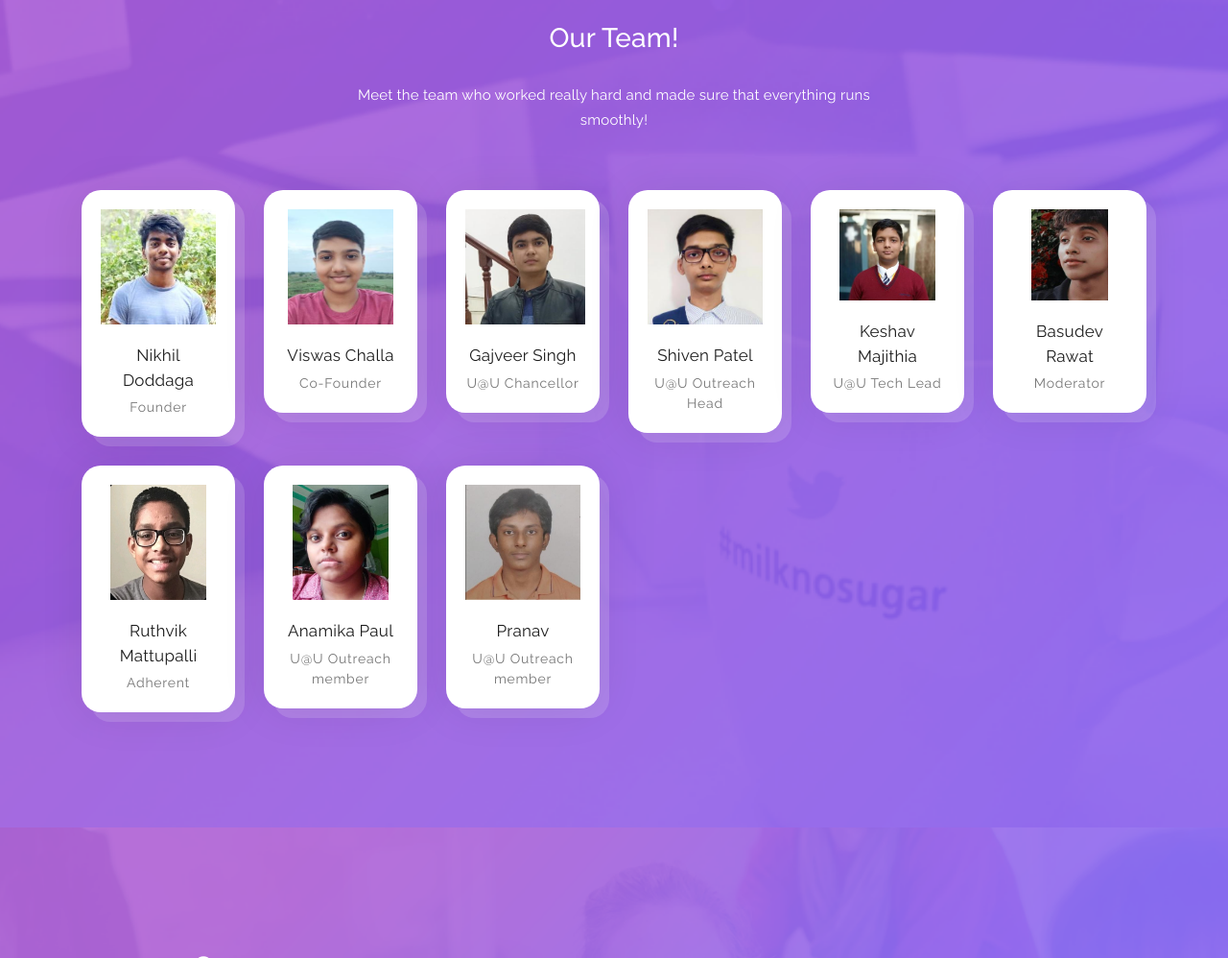
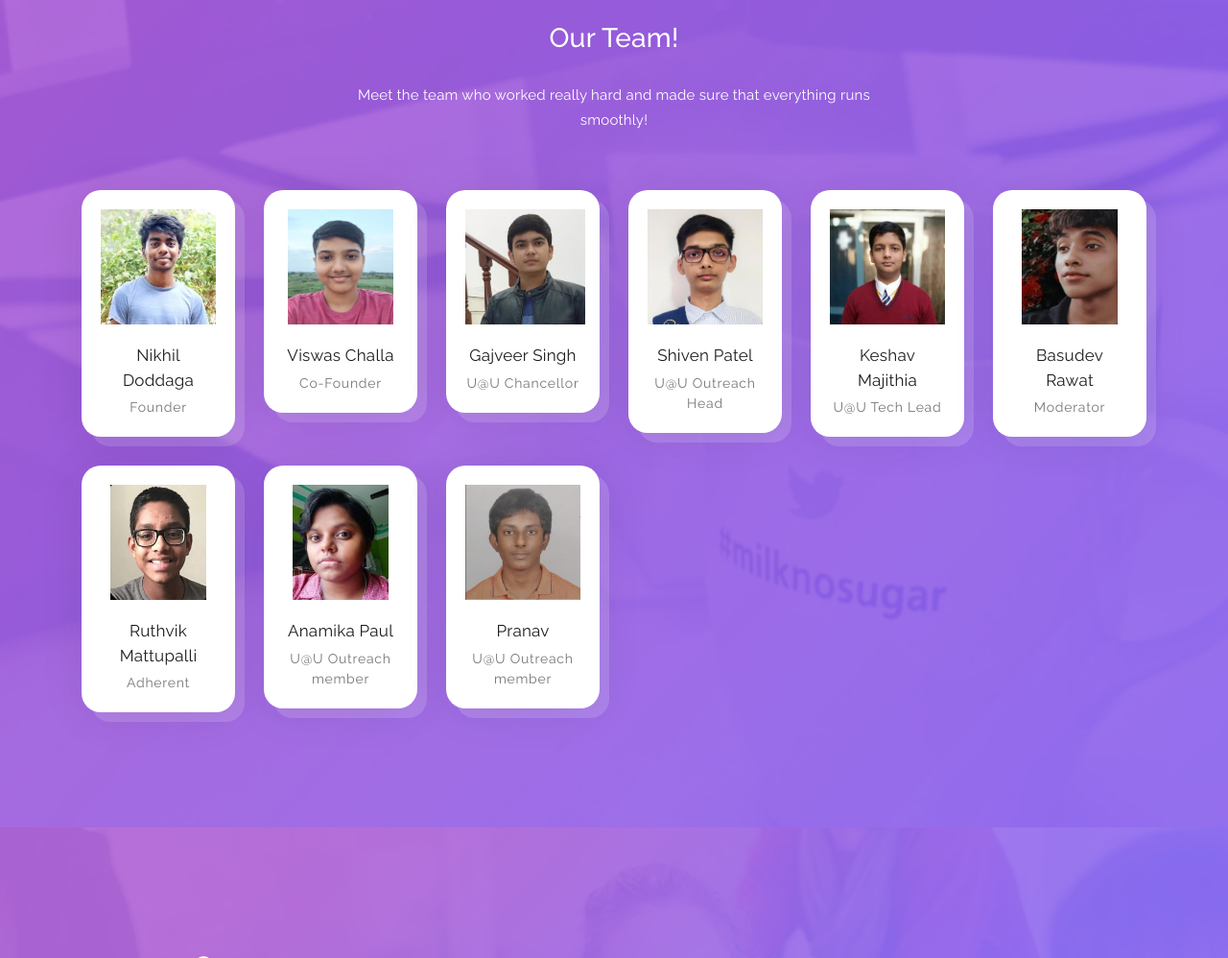
Before and after one commit to KeshavMajithia/UatU, a plain HTML site: page index.html in a window 1280 px wide. Shown: the part 2058-3056 px from the top of the page at 96% size. Drawn offline with Linux system fonts and the light colour scheme.

Commit message:
Update index.html

```diff
--- a/index.html
+++ b/index.html
@@ -221,14 +221,14 @@
                     </div>
                     <div class="col-lg-2 col-md-3 col-sm-6 col-6">
                         <a href="#" class="mini-box">
-                            <i><img src="assets\members\Keshav.jpg" height="95px" width="100px" alt=""></i>
+                            <i><img src="assets\members\Keshav.jpg" height="120px" width="120px" alt=""></i>
                             <strong>Keshav Majithia</strong>
                             <span>U@U Tech Lead</span>
                         </a>
                     </div>
                     <div class="col-lg-2 col-md-3 col-sm-6 col-6">
                         <a href="#" class="mini-box">
-                            <i><img src="assets/members/Basudev.jpg" height="95px" width="80px" alt=""></i>
+                            <i><img src="assets/members/Basudev.jpg" height="120px" width="100px" alt=""></i>
                             <strong>Basudev Rawat</strong>
                             <span>Moderator</span>
                         </a>
```
